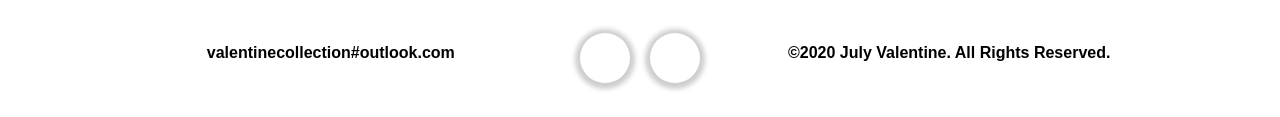
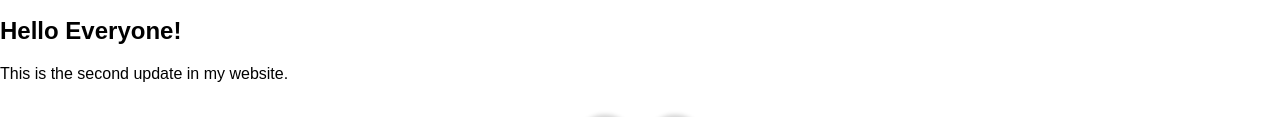
Before and after one commit to pjkr007/hello-world, a plain HTML site: page index.html in a window 1280 px wide. Shown: the part 1579-1696 px from the top of the page. Drawn offline with Linux system fonts and the light colour scheme.

Commit message:
Update index.html

```diff
--- a/index.html
+++ b/index.html
@@ -53,6 +53,10 @@
         <h1> Hello Everyone! </h1
             <p> This is an update in my website. </p>
     </section>
+     <section>
+        <h1> Hello Everyone! </h1
+            <p> This is the second update in my website. </p>
+    </section>
 
     <!-- FOOTER : EMAIL, SOCIAL MEDIA CONTACTS & COPYRIGHT -->
     <footer class=" h-20">
```
